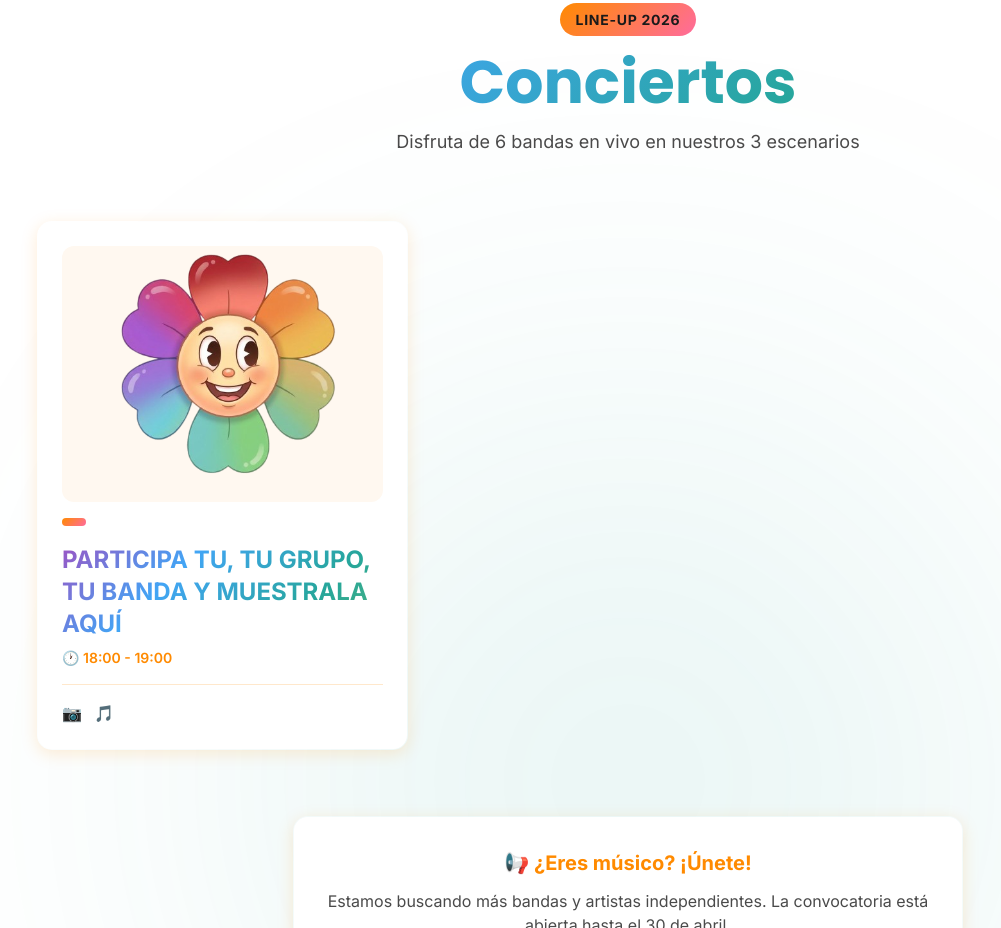
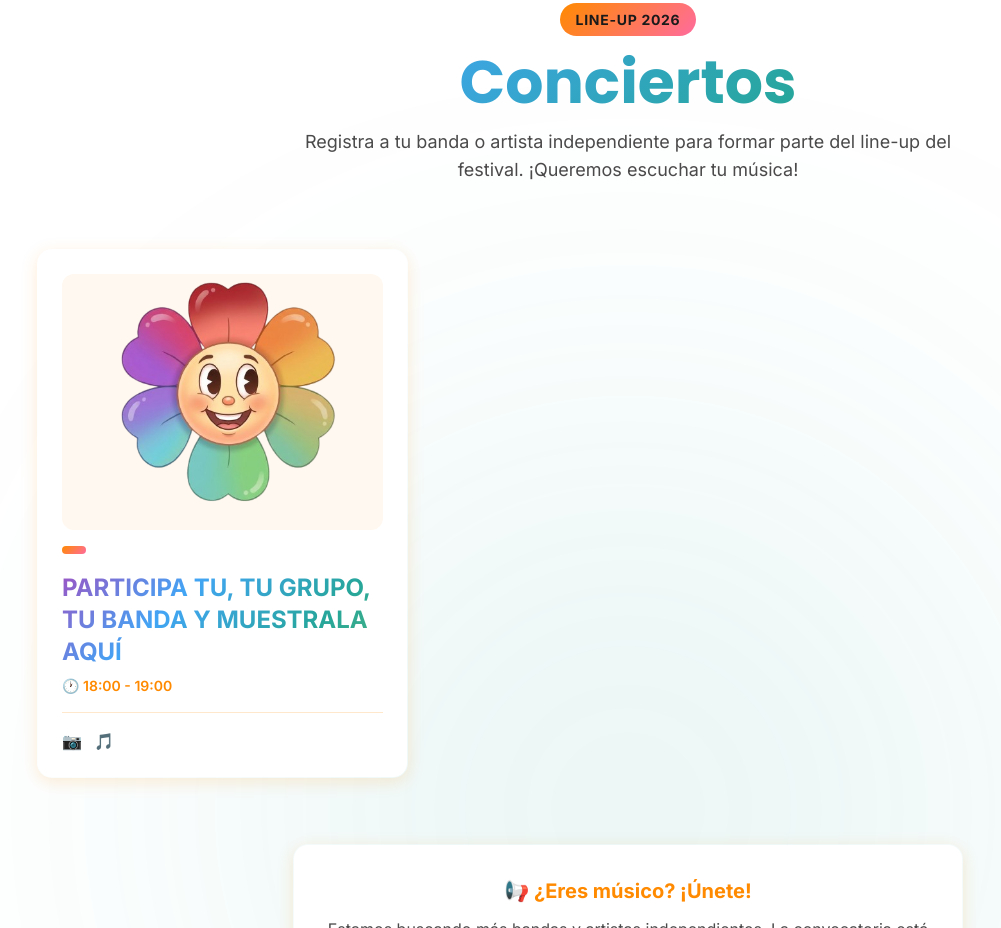
Before and after one commit to Pepebaskes/cromatica-web, a React (Vite) app: page / in a window 1280 px wide. Shown: the part 5060-5988 px from the top of the page, without its empty margins (12-1013 px from the left). Built offline with nearby package versions, Linux system fonts and the light colour scheme.

Commit message:
correccion de redaccion

```diff
--- a/src/app/sections/ConciertosSection.tsx
+++ b/src/app/sections/ConciertosSection.tsx
@@ -147,7 +147,7 @@ export function ConciertosSection() {
             Conciertos
           </h2>
           <p className="text-lg text-[var(--cromatica-text-secondary)] max-w-2xl mx-auto">
-            Disfruta de 6 bandas en vivo en nuestros 3 escenarios
+            Registra a tu banda o artista independiente para formar parte del line-up del festival. ¡Queremos escuchar tu música!
           </p>
         </div>
 
```
